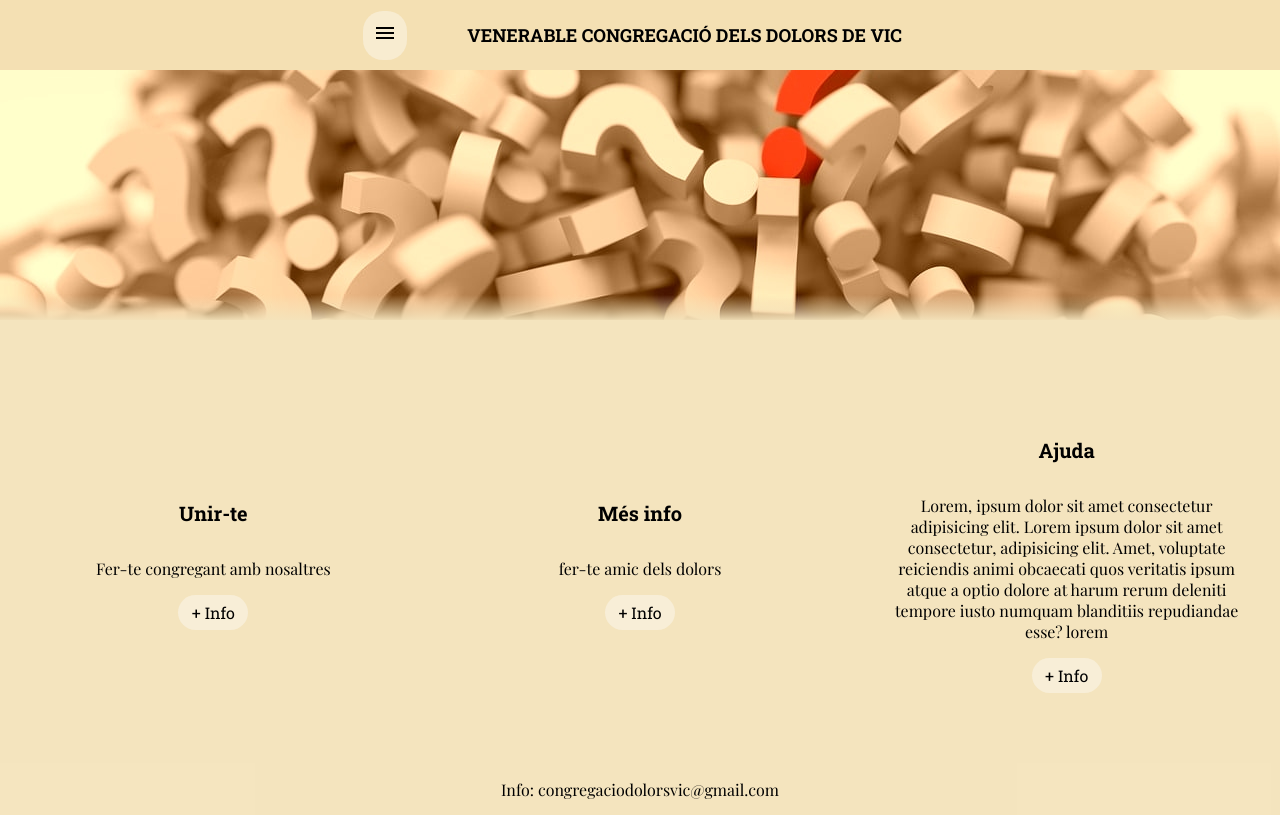
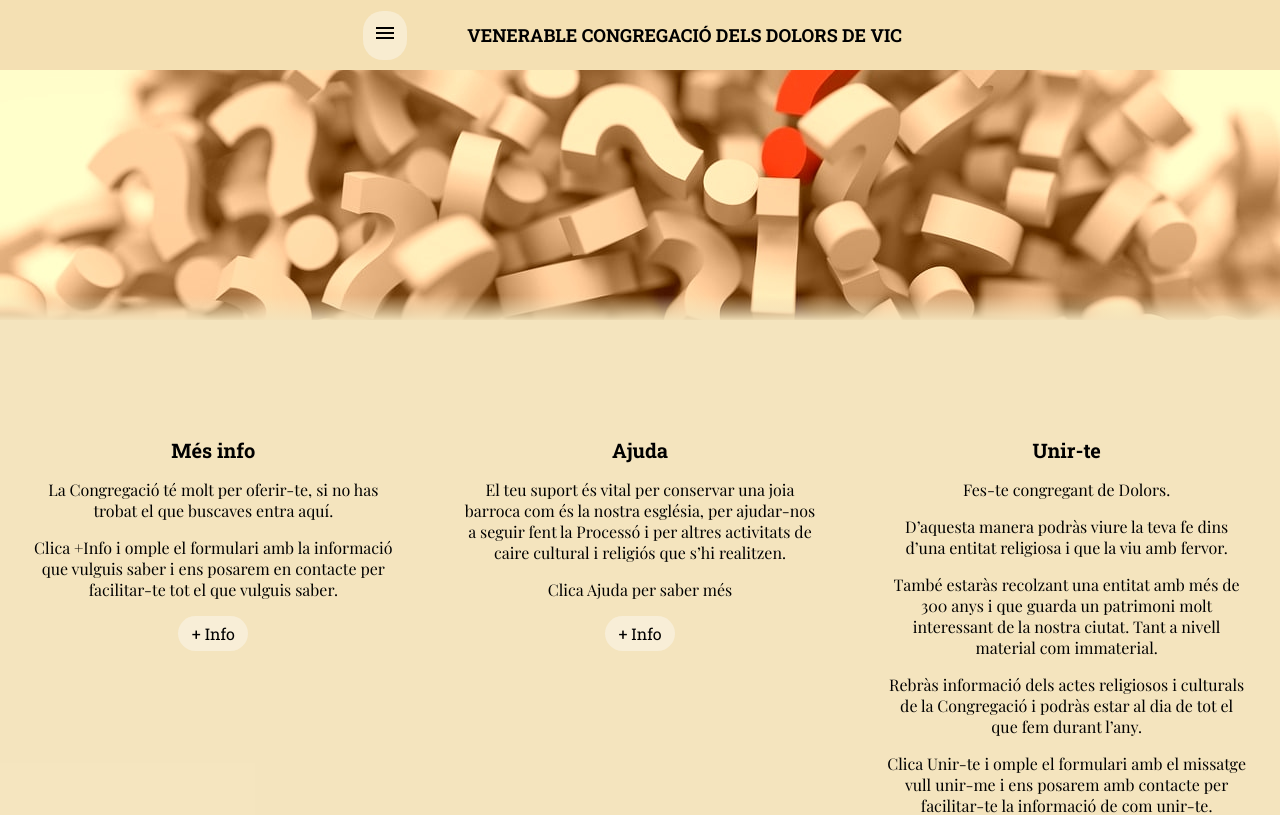
Before and after one commit to danicampdelacreu/congregacio_vic, a React (Create React App) app: page /informacion in a window 1280 px wide. Shown: the top 815 px of the page. Built offline with nearby package versions, Linux system fonts and the light colour scheme; a web font is replaced by a local one.

Commit message:
ajust text

```diff
--- a/src/routes/donativo/Donativo.jsx
+++ b/src/routes/donativo/Donativo.jsx
@@ -19,15 +19,11 @@ export default function Donativo() {
 
             <div className='donativoExpli'>
                 <h2>AJUDA AL PATRIMONI</h2>
-                <p>
-                    Lorem ipsum dolor sit amet consectetur adipisicing elit. Dicta sint unde officia nesciunt ad, facere, esse itaque hic rem, nisi iste illum! In et iure voluptatem doloribus sequi explicabo iusto!
-                    Lorem ipsum dolor sit amet consectetur adipisicing elit. Culpa tempore dolorem libero in unde. Odio sunt ad adipisci quis doloremque nobis placeat nemo obcaecati. Modi labore repellendus ea temporibus omnis?
-                    Lorem ipsum dolor, sit amet consectetur adipisicing elit. Nesciunt recusandae quas impedit iusto culpa ex nobis dignissimos id ipsa porro eos distinctio, nisi modi saepe tempore voluptas consequatur facilis? Ut?
-                </p>
-                <p>Si estas disposat ajudar-nos nomes tens que clicar a Vull Ajudar i rellena el formulari amb la teva informacio i la paraula Vull Ajudar, ens posarem en contacte amb tu via e-mail.</p>
-                <Link to="/Informacion" onClick={vullAjudarClick}>
-                    Vull Ajudar
-                </Link>
+                <p>Conservar el que ens han llegat hauria de ser un deure per a qualsevol, com ho és per a la nostra Congregació. Mantenir el patrimoni i poder-lo oferir a qui el necessiti és una de les nostres raons.</p>
+                <p>L’església dels Dolors és un refugi per a totes aquelles persones que volen acostar-s’hi, ja sigui per una aproximació des de la fe o des d’una vessant més patrimonialísitca i estem oberts a tothom.</p>
+                <p>Però els costos per tirar endavant són elevats i qualsevol mena d’ajuda és bona i important.</p>
+                <p>És per aquest motiu que convidem a qui hagi arribat fins aquí a fer un donatiu per la casa, que es destina a les diverses peces artístiques que té la Congregació. Manteniment i reparació de l’església barroca i el seu art, permetent que no es degradi i es pugui observar amb una qualitat superior. Igualment és una joia la nostra Processó dels Armats o del Silenci, que amb 275 anys des de la seva institució, és la màxima expressió pietosa barroca que es pot observar avui en dia als carrers d’Europa, amb unes formes inalterades durant generacions. Però som, també una Congregació viva i que vol ajudar a la societat que ens envolta avui, per aquesta raó fem diversos actes de caire cultural, com visites guiades, representacions tradicionals en la seva globalitat i concerts, on es agrada destacar el nostre orgue barroc i que encara avui ens transporta amb el seu so de l’antigor. Intentant que joves formats puguin desenvolupar les seves habilitats davant d’un públic i en un entorn únic. </p>
+                <p>Les aportacions es poden fer a través de la visita a l'església al lampadari o al temporitzador que il·lumina el retaule central, perquè il·luminant el nostre barroc ens ajudes a mantenir-lo. També, aportant a la safata durant la missa dels dissabtes o a les caixetes d’almoines. Des de casa o el mòbil fent un donatiu al nostre compte corrent : ES8201823507480201552875 .</p>
             </div>
 
             <div className="donativoReturn">
--- a/src/routes/informacion/informacion.css
+++ b/src/routes/informacion/informacion.css
@@ -515,7 +515,7 @@
     .informacionReturn {
         width: 400px;
         margin: 0 auto 30px;
-        display: flex;
+
         flex-direction: column;
         justify-content: center;
         align-items: center;
--- a/src/routes/informacion/informacion.jsx
+++ b/src/routes/informacion/informacion.jsx
@@ -57,22 +57,28 @@ export default function Informacion() {
 
             <div className='informacionFoto'></div>
 
-            <div className='informacionUnete'>
-                <h2>Unir-te</h2>
-                <p>Fer-te congregant amb nosaltres</p>
-                <a href="#" onClick={(e) => { e.preventDefault(); scrollToInformacionMensaje(); }}>+ Info </a>
-            </div>
-
             <div className='informacionOtras'>
                 <h2> Més info</h2>
-                <p>fer-te amic dels dolors</p>
+                <p>La Congregació té molt per oferir-te, si no has trobat el que buscaves entra aquí.</p>
+                <p>Clica +Info i omple el formulari amb la informació que vulguis saber i ens posarem en contacte per facilitar-te tot el que vulguis saber.</p>
                 <a href="#" onClick={(e) => { e.preventDefault(); scrollToInformacionMensaje(); }}>+ Info</a>
             </div>
 
             <div className='informacionDonativo'>
                 <h2>Ajuda</h2>
-                <p>Lorem, ipsum dolor sit amet consectetur adipisicing elit. Lorem ipsum dolor sit amet consectetur, adipisicing elit. Amet, voluptate reiciendis animi obcaecati quos veritatis ipsum atque a optio dolore at harum rerum deleniti tempore iusto numquam blanditiis repudiandae esse? lorem </p>
+                <p>El teu suport és vital per conservar una joia barroca com és la nostra església, per ajudar-nos a seguir fent la Processó i per altres activitats de caire cultural i religiós que s’hi realitzen.</p>
+                <p>Clica Ajuda per saber més</p>
                 <Link to="/Donativo" onClick={scrollToTop}>+ Info</Link>
+            </div>
+
+            <div className='informacionUnete'>
+                <h2>Unir-te</h2>
+                <p>Fes-te congregant de Dolors.</p>
+                <p>D’aquesta manera podràs viure la teva fe dins d’una entitat religiosa i que la viu amb fervor.</p>
+                <p>També estaràs recolzant una entitat amb més de 300 anys i que guarda un patrimoni molt interessant de la nostra ciutat. Tant a nivell material com immaterial.</p>
+                <p>Rebràs informació dels actes religiosos i culturals de la Congregació i podràs estar al dia de tot el que fem durant l’any.</p>
+                <p>Clica Unir-te i omple el formulari amb el missatge vull unir-me i ens posarem amb contacte per facilitar-te la informació de com unir-te.</p>
+                <a href="#" onClick={(e) => { e.preventDefault(); scrollToInformacionMensaje(); }}>Unir-te </a>
             </div>
 
             <div className="informacionMensaje" ref={informacionMensajeRef}>
```
